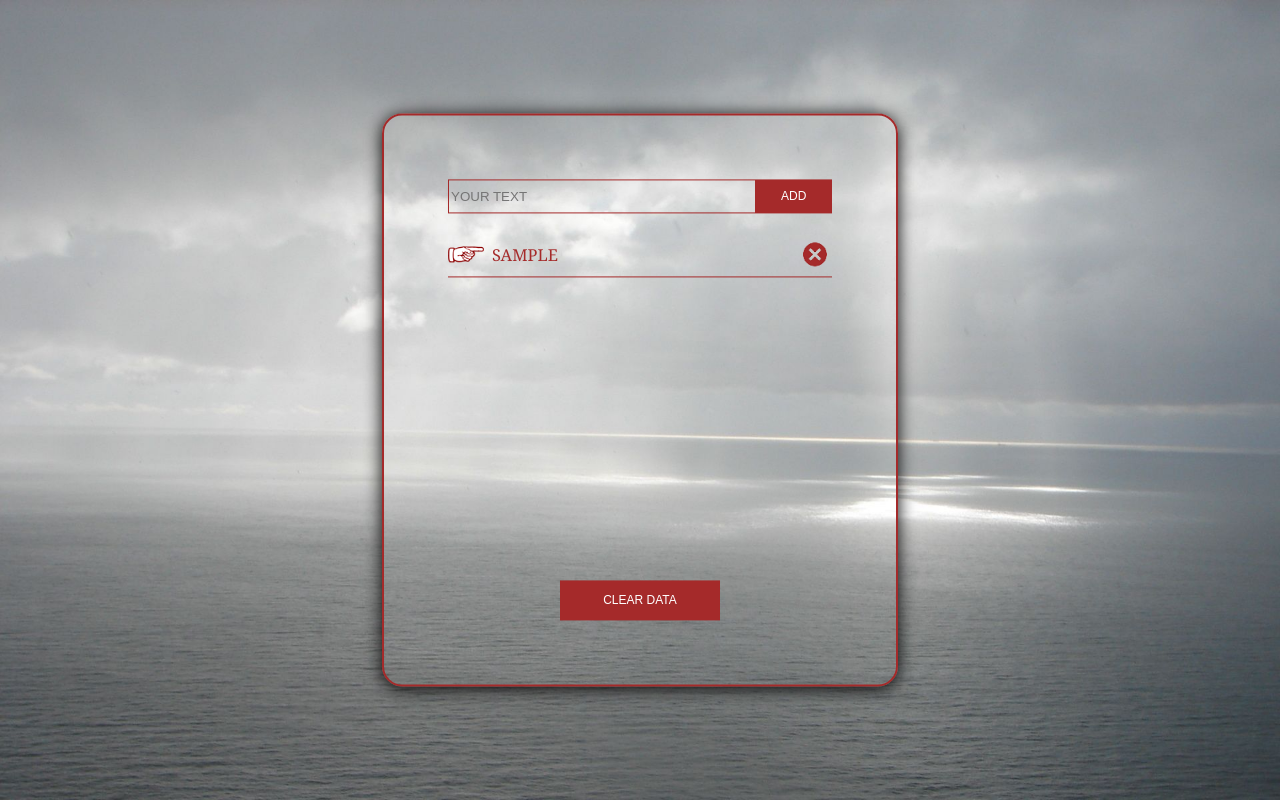
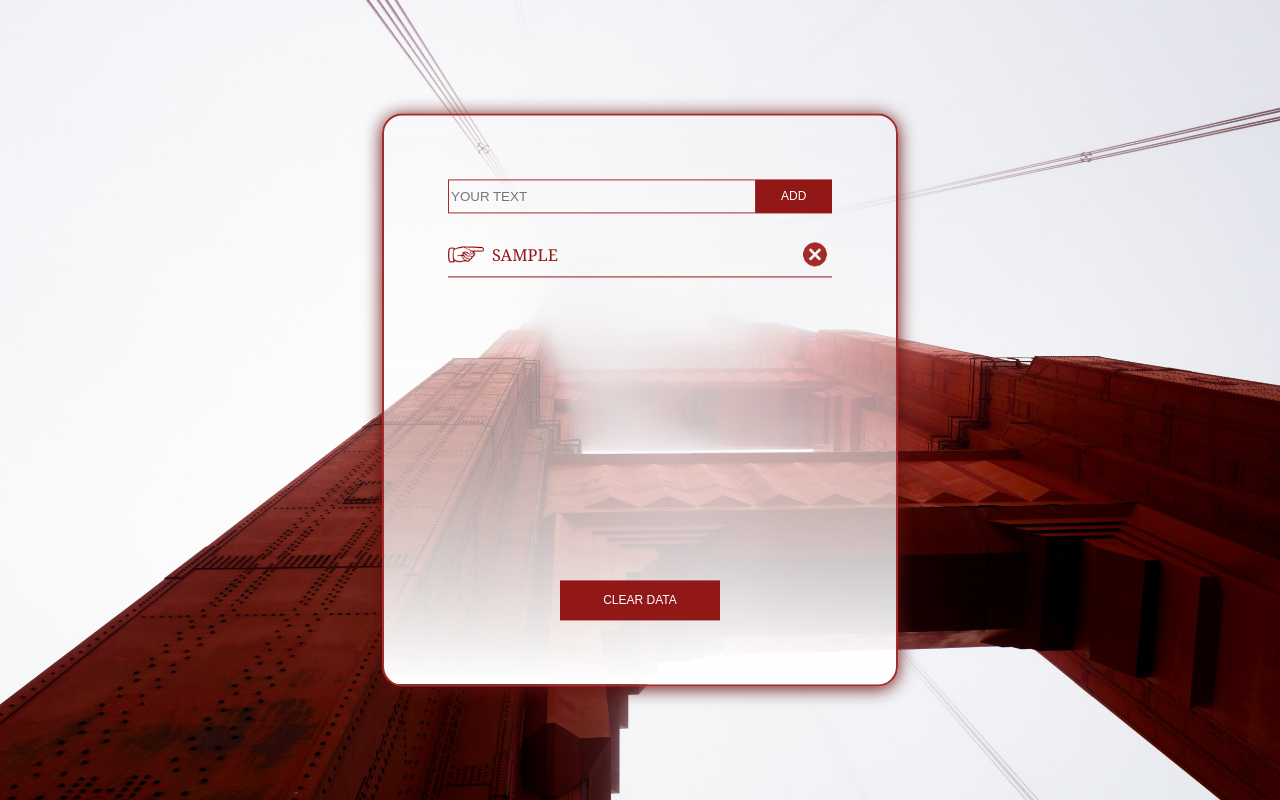
Before and after one commit to Noud63/ToDoApp, a plain HTML site: page index.html in a window 1280 px wide. Both pictures are taken after typing "Sample" into the empty fields and a click on the button "ADD". Drawn offline with nearby package versions, Linux system fonts and the light colour scheme.

Commit message:
Add files via upload

```diff
--- a/styles.css
+++ b/styles.css
@@ -2,7 +2,7 @@ body {
   box-sizing: border-box;
   margin: 0;
   padding: 0;
-  background-image: url(clouds.jpg);
+  background-image: url(bridge.jpg);
   background-size: cover;
   background-position: center center;
   background-attachment: fixed;
@@ -23,7 +23,8 @@ body {
   padding: 5%;
   border: 2px solid brown;
   border-radius: 20px;
-  box-shadow: 0px 2px 18px rgb(0, 0, 0);
+  box-shadow: 0px 2px 18px rgb(97, 15, 15);
+ background: linear-gradient(to bottom, transparent,#ffffff 100% );
 }
 
 .wrapper {
@@ -49,7 +50,7 @@ input {
 .btn {
   width: 20%;
   height: 34px;
-  background-color: brown;
+  background-color: rgb(146, 23, 23);
   outline: none;
   border-style: none;
   color: white;
@@ -72,7 +73,7 @@ input {
   display: flex;
   flex-direction: row;
   justify-content: space-between;
-  border-bottom: 1px solid brown;
+  border-bottom: 1px solid rgb(146, 23, 23);
   padding: 10px 0 10px 0;
 }
 
@@ -84,7 +85,7 @@ input {
 
 .finger {
   width: 36px;
-  color: brown;
+  color:rgb(146, 23, 23);
   padding-right: 8px;
 }
 
@@ -94,7 +95,7 @@ input {
   justify-content: center;
   align-items: center;
   font-family: Georgia, Times, 'Times New Roman', serif;
-  color:brown;
+  color:rgb(146, 23, 23);
   font-size: 1.4rem;
   cursor: pointer;
   font-size: calc(8px + (22 - 8) * ((100vw - 320px) / (1920 - 320)));
@@ -113,8 +114,8 @@ input {
 }
 
 .crossout {
-  text-decoration: line-through 2px solid red;
-  text-decoration-color:brown;
+  text-decoration: line-through 2px solid rgb(146, 23, 23);
+  text-decoration-color: rgb(146, 23, 23);
 }
 
 .clear {
@@ -127,5 +128,5 @@ input {
 
 .clear:hover {
    transform: scale(1.1);
-   box-shadow: 0px 0px 18px rgb(48, 48, 48);
+   box-shadow: 0px 0px 10px rgb(63, 63, 63);
 }
```
Also changed, not shown: bridge.jpg (added).
